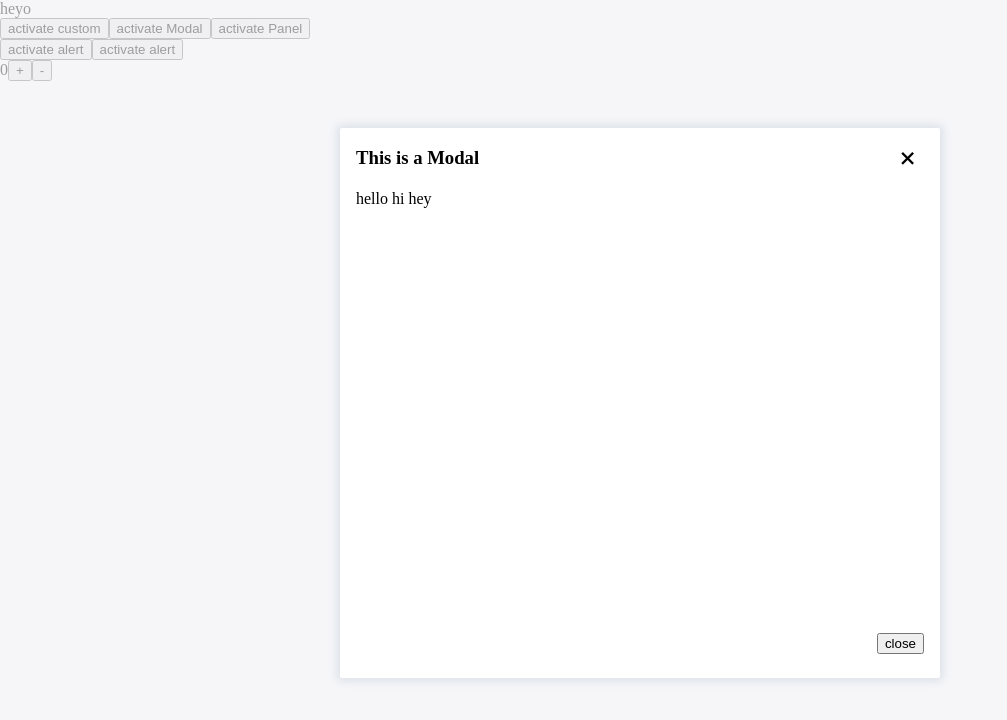
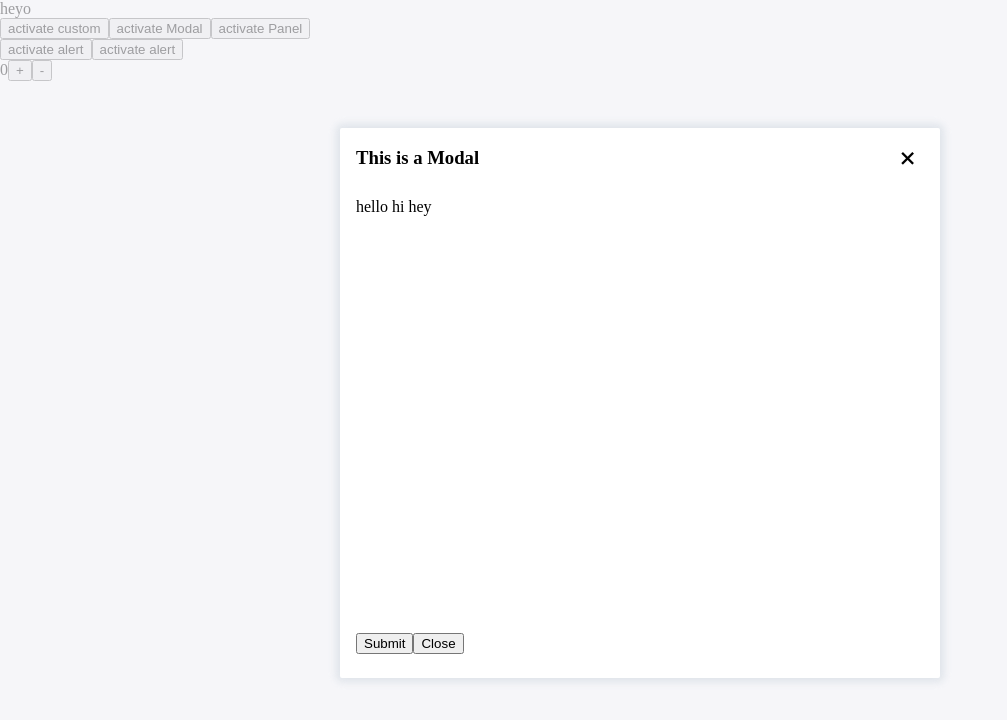
Before and after one commit to evenstephenr/hydra-components, a React (Create React App) app in the folder app/: page / in a window 1280 px wide. Both pictures are taken after a click on the button "activate Modal". Shown: the top 720 px of the page, without its empty margins (0-1007 px from the left). Built offline with nearby package versions, Linux system fonts and the light colour scheme.

Commit message:
cleanup, fix some redundancy

```diff
--- a/app/src/App.js
+++ b/app/src/App.js
@@ -78,9 +78,31 @@ const Default = () => (
   </Overlay.Consumer>
 );
 
+/** Hooking into Overlay.Consumer directly to build a custom Component for a Modal */
+const ModalFooter = ({ style, closeModal }) => (
+  <Overlay.Consumer>
+    {(context) => {
+      if (!context) return null;
+      return (
+        <div style={style}>
+          <button
+            onClick={() => {
+              alert("submit!");
+              context.deactivate();
+            }}
+          >
+            Submit
+          </button>
+          <button onClick={() => closeModal()}>Close</button>
+        </div>
+      );
+    }}
+  </Overlay.Consumer>
+);
+
 /** Using a stock Modal */
 const Message = () => (
-  <Modal headerText="This is a Modal">
+  <Modal headerText="This is a Modal" Footer={ModalFooter}>
     <div>hello hi hey</div>
   </Modal>
 );
--- a/package.json
+++ b/package.json
@@ -1,6 +1,6 @@
 {
   "name": "components",
-  "version": "0.0.10",
+  "version": "0.0.11",
   "description": "Hydra component library - written for React, bootstrapped with create-react-library",
   "author": "evenstephenr <github@ramirs.com>",
   "homepage": "https://github.com/evenstephenr/hydra-components/",
--- a/src/Alert/index.tsx
+++ b/src/Alert/index.tsx
@@ -1,5 +1,6 @@
 import React from "react";
 import { CSSProperties } from "styled-components";
+import { COLOR } from "../Theme";
 import { Close } from "../Button";
 
 type AlertProps = {
@@ -12,15 +13,36 @@ export const Alert: React.FC<AlertProps> = ({
   dismiss,
   style,
 }) => (
+  <C>
+    {(context) => {
+      if (!context) return null;
+      const { position } = context;
+
+      function generateStyles(p: AlertPosition): CSSProperties {
+        switch (p) {
+          case "BOTTOM_LEFT":
+            return {
+              marginTop: "20px",
+            };
+          case "TOP":
+          default:
+            return {
+              marginBottom: "20px",
+            };
+        }
+      }
+
+      return (
         <div
           id={`hydra-alert-${id}`}
           style={{
             position: "relative",
-      boxShadow: "rgba(0, 0, 0, 0.23) 0px 1px 6px 2px",
+            boxShadow: `0px 0px 4px 4px ${COLOR.GRAY[300]}`,
+            backgroundColor: `${COLOR.GRAY[100]}`,
             width: "350px",
             padding: "20px",
             paddingRight: "38px",
-      marginBottom: "20px",
+            ...generateStyles(position),
             ...style,
           }}
         >
@@ -35,6 +57,9 @@ export const Alert: React.FC<AlertProps> = ({
             }}
           />
         </div>
+      );
+    }}
+  </C>
 );
 
 //http://stackoverflow.com/questions/105034/how-to-create-a-guid-uuid-in-javascript
@@ -52,6 +77,7 @@ export type AlertContext = {
   isActive: boolean;
   /** renders the alert to be shown, given provided opts */
   activate: (o: ActivateOptions) => void;
+  position: AlertPosition;
 };
 
 const { Consumer: C, Provider: P } = React.createContext<AlertContext | null>(
@@ -94,7 +120,7 @@ type AlertProviderProps = {
 const AlertProvider: React.FC<AlertProviderProps> = ({
   children,
   duration = 10000,
-  position,
+  position = "TOP",
 }) => {
   const [state, dispatch] = React.useReducer(reducer, {});
 
@@ -134,6 +160,7 @@ const AlertProvider: React.FC<AlertProviderProps> = ({
       value={{
         isActive: false,
         activate,
+        position,
       }}
     >
       <div>{children}</div>
--- a/src/Button/index.tsx
+++ b/src/Button/index.tsx
@@ -21,7 +21,7 @@ export const ButtonRow: FC<ButtonRowProps> = ({
 type CloseProps = {
   onClick: () => void;
 } & ReactButton;
-/** This is a super-specific close button that's got terrible CSS but look ma, no SVG's! */
+/** This is a super-specific close button that's got terrible CSS but look, no SVG's! */
 export const Close: React.FC<CloseProps> = (props) => (
   <Button
     {...props}
--- a/src/Overlays/Modal.tsx
+++ b/src/Overlays/Modal.tsx
@@ -18,10 +18,6 @@ export const ModalHeader: FC<ModalHeaderProps> = ({ closeModal, ...rest }) => (
   <Header id="hydra-modal-header" onClick={() => closeModal()} {...rest} />
 );
 
-export const ModalBody: FC<StyleOverride> = (props) => (
-  <Body id="hydra-modal-body" {...props} />
-);
-
 type ModalFooterProps = {
   closeModal: () => void;
 } & StyleOverride;
@@ -29,6 +25,10 @@ export const ModalFooter: FC<ModalFooterProps> = ({ closeModal, style }) => (
   <Footer id="hydra-modal-footer" position="right" style={style}>
     <Button onClick={() => closeModal()}>close</Button>
   </Footer>
+);
+
+export const ModalBody: FC<StyleOverride> = (props) => (
+  <Body id="hydra-modal-body" {...props} />
 );
 
 type ModalContainerProps = {
@@ -69,9 +69,9 @@ export const ModalContainer: FC<ModalProps> = ({
     style={{
       width: `${width}px`,
       height: `${height}px`,
-      backgroundColor: "#fff",
       borderRadius: "2px",
       boxShadow: `0px 0px 8px 4px ${COLOR.GRAY[300]}`,
+      backgroundColor: "#fff",
       position: "absolute",
       left: "50%",
       marginLeft: `-${Math.floor(width / 2)}px`,
--- a/src/Overlays/Panel.tsx
+++ b/src/Overlays/Panel.tsx
@@ -1,6 +1,7 @@
 import React, { FC, useState } from "react";
 import styled, { css } from "styled-components";
 import { Button } from "../Button";
+import { COLOR } from "../Theme";
 import { Overlay, OverlayContext } from "./Overlay";
 import { Header, Body, Footer } from "./Shared";
 import { slideLeft } from "../Styles";
@@ -31,7 +32,6 @@ type PanelProps = {
   Header?: FC<PanelHeaderProps>;
   headerText?: string;
   width?: string;
-  height?: string;
   withHeader?: boolean;
   Body?: FC;
   Footer?: FC<PanelFooterProps>;
@@ -65,7 +65,6 @@ export const PanelContainer: FC<PanelContainerProps> = ({
   children,
   styleOverrides,
   width = "600px",
-  height = "100%",
   withHeader = true,
   headerText,
   Header = PanelHeader,
@@ -81,16 +80,15 @@ export const PanelContainer: FC<PanelContainerProps> = ({
       isOpen={isOpen}
       style={{
         width,
-        height,
+        height: "100%",
         position: "fixed",
         top: "0px",
-        backgroundColor: "#fff",
+        backgroundColor: `${COLOR.GRAY[100]}`,
         display: "flex",
         flexDirection: "column",
         boxSizing: "border-box",
         padding: "14px 16px 24px 16px",
-        overflow: "auto",
-        wordBreak: "break-word",
+        boxShadow: `0px 0px 8px 4px ${COLOR.GRAY[300]}`,
         ...styleOverrides?.container,
       }}
     >
--- a/src/Overlays/Shared.tsx
+++ b/src/Overlays/Shared.tsx
@@ -1,5 +1,6 @@
 import React from "react";
 import { Close, ButtonRow, ButtonRowProps } from "../Button";
+import { TextOverflow } from "../Styles";
 
 type SharedComponentProps = {
   id: string;
@@ -10,6 +11,7 @@ type SharedHeaderProps = {
   onClick: () => void;
 } & SharedComponentProps &
   StyleOverride;
+
 export const Header: React.FC<SharedHeaderProps> = ({
   id,
   headerText,
@@ -21,6 +23,7 @@ export const Header: React.FC<SharedHeaderProps> = ({
     style={{
       minHeight: "32px",
       position: "relative",
+      paddingBottom: "24px",
       ...style,
     }}
   >
@@ -44,20 +47,18 @@ export const Header: React.FC<SharedHeaderProps> = ({
 
 type SharedBodyProps = SharedComponentProps & StyleOverride;
 export const Body: React.FC<SharedBodyProps> = ({ children, id, style }) => (
-  <div
+  <TextOverflow
     id={id}
     style={{
       flex: 1,
-      paddingTop: "16px",
-      paddingBottom: "24px",
       ...style,
     }}
   >
     {children}
-  </div>
+  </TextOverflow>
 );
 
 type SharedFooterProps = ButtonRowProps;
-export const Footer: React.FC<SharedFooterProps> = (props) => (
-  <ButtonRow {...props} />
+export const Footer: React.FC<SharedFooterProps> = ({ style, ...rest }) => (
+  <ButtonRow {...rest} style={{ paddingTop: "24px", ...style }} />
 );
--- /dev/null
+++ b/src/Styles/Text.ts
@@ -0,0 +1,6 @@
+import styled from "styled-components";
+
+export const TextOverflow = styled.div`
+  overflow: auto;
+  word-break: break-word;
+`;
--- a/src/Styles/index.ts
+++ b/src/Styles/index.ts
@@ -1 +1,2 @@
 export * from "./Animate";
+export * from "./Text";
```
Also changed, not shown: 12 other files (tests, documents, lock files or other folders). Lines whose indentation alone changed are shown as unchanged.
